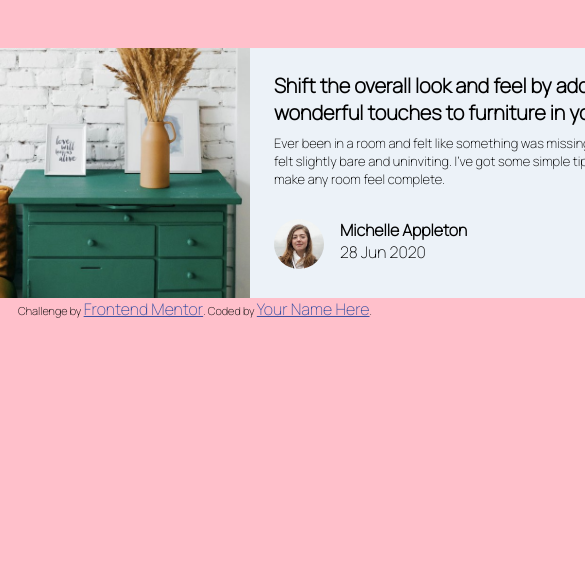
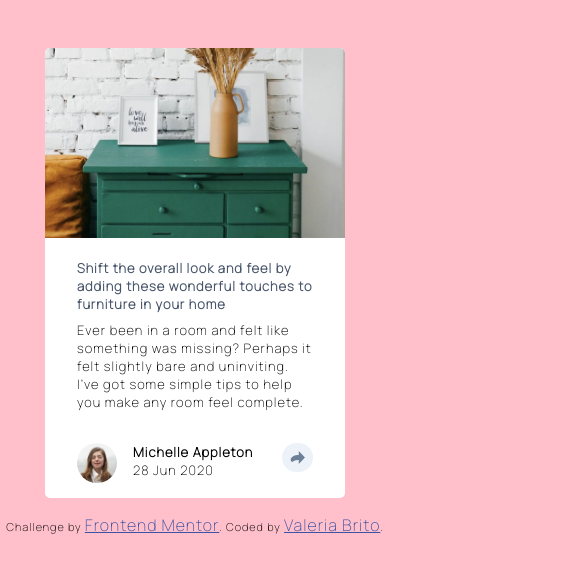
Before and after one commit to loopsito/loopsito-preview-component, a plain HTML site: page index.html in a window 390 px wide. Shown: the top 572 px of the page, 585 px wide, since content can reach past the window. Drawn offline with Linux system fonts and the light colour scheme.

Commit message:
responsive listo

```diff
--- a/css/styles.css
+++ b/css/styles.css
@@ -2,7 +2,8 @@
     margin: 0;
     padding: 0;
     font-size: 16px;
-    font-family: 'Manrope' ;
+    font-family: 'Manrope';
+    letter-spacing: 1px;
 }
 
 body {
@@ -15,11 +16,14 @@ body {
     height: 250px;
     margin: auto;
     margin-top: 3rem;
-    background-color: hsl(210, 46%, 95%);
+    margin-bottom: 1rem;
+    background-color: white;
     display: flex;
 }
 
 .component__figure--img {
+    border-top-left-radius: 5px;
+    border-bottom-left-radius: 5px;
     width: 250px;
     height: 250px;
     object-fit: cover;
@@ -30,14 +34,15 @@ body {
     flex-direction: column;
     justify-content: space-between;
     align-items: left;
-    padding: 1.5rem;
+    padding: 2rem;
 }
 
 .component__title {
     font-family: 'Manrope';
     font-size: 20px;
-    font-weight: 700;
+    font-weight: bold;
     margin-bottom: .5rem;
+    color:  hsl(217, 19%, 35%);
 }
 
 .component__info {
@@ -47,6 +52,7 @@ body {
 }
 
 .component__footer {
+    margin-top: 1rem;
     display: flex;
     justify-content: space-between;
 }
@@ -55,17 +61,53 @@ body {
 }
 
 .userpic {
-    width: 50px;
+    width: 40px;
     border-radius: 50px ;
-}
-.share {
-    background-color: hsl(212, 23%, 69%) ;
-    width: 30px;
-    height: 30px;
-    border-radius: 50px;
-
 }
 
 .details {
     margin-left: 1rem;
 }
+
+.details__name, .details__date {
+    font-size: 13px;
+    font-family: 'Manrope';
+    font-weight: 700;
+}
+.details__date {
+    font-weight: 400;
+}
+
+.share__img {
+    background: hsl(210, 46%, 95%);
+    padding: .5rem;
+    border-radius: 50px;
+}
+
+@media (max-width: 769px) {
+    .container {
+        width: 300px;
+        height: 450px;
+        flex-direction: column;
+    }
+
+    .component__figure--img {
+        border-top-left-radius: 5px;
+        border-top-right-radius: 5px;
+        border-bottom-left-radius: 0;
+        width: 300px;
+        height: 190px;
+        object-fit: cover;
+    }
+
+    .component__text {
+        padding: 2rem;
+        padding-top: 1rem;
+    }
+    .component__title {
+        font-size: 13px;
+    }
+    .component__footer {
+        margin-top: 2rem;
+    }
+}
--- a/index.html
+++ b/index.html
@@ -42,20 +42,17 @@
             <p class="details__date">28 Jun 2020</p>
           </div>
         </div>
-        <div class="share">
+        <a href="/" class="share">
           <img class="share__img" src="./images/icon-share.svg" alt="">
-        </div>
+        </a>
       </div>
     </div>
   </div>
 
-
-
-
-
   <div class="attribution">
     Challenge by <a href="https://www.frontendmentor.io?ref=challenge" target="_blank">Frontend Mentor</a>.
-    Coded by <a href="#">Your Name Here</a>.
+    Coded by <a href="#">Valeria Brito</a>.
   </div>
+  <script src="./js/share.js" ></script>
 </body>
 </html>
```
Also changed, not shown: js/share.js (added).
